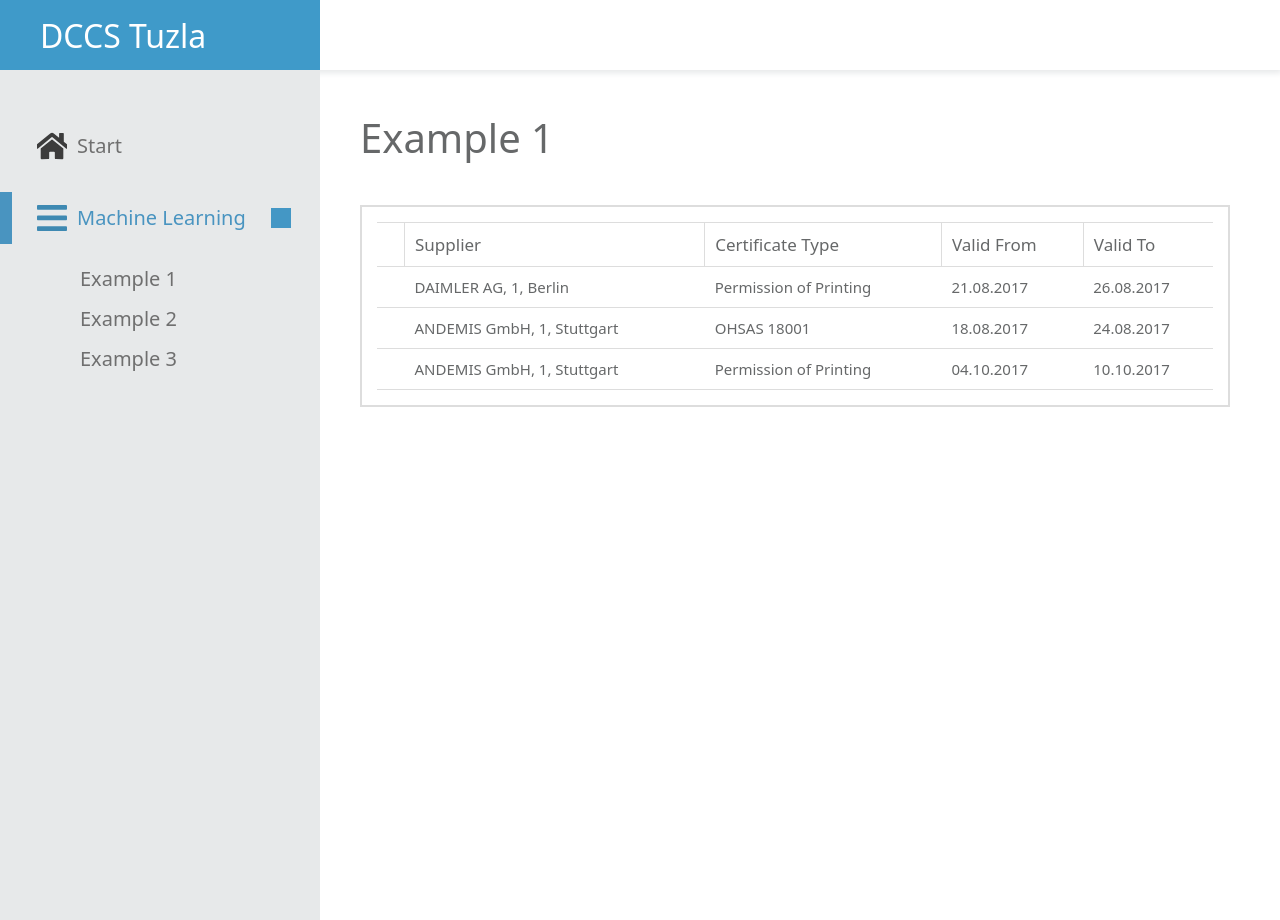
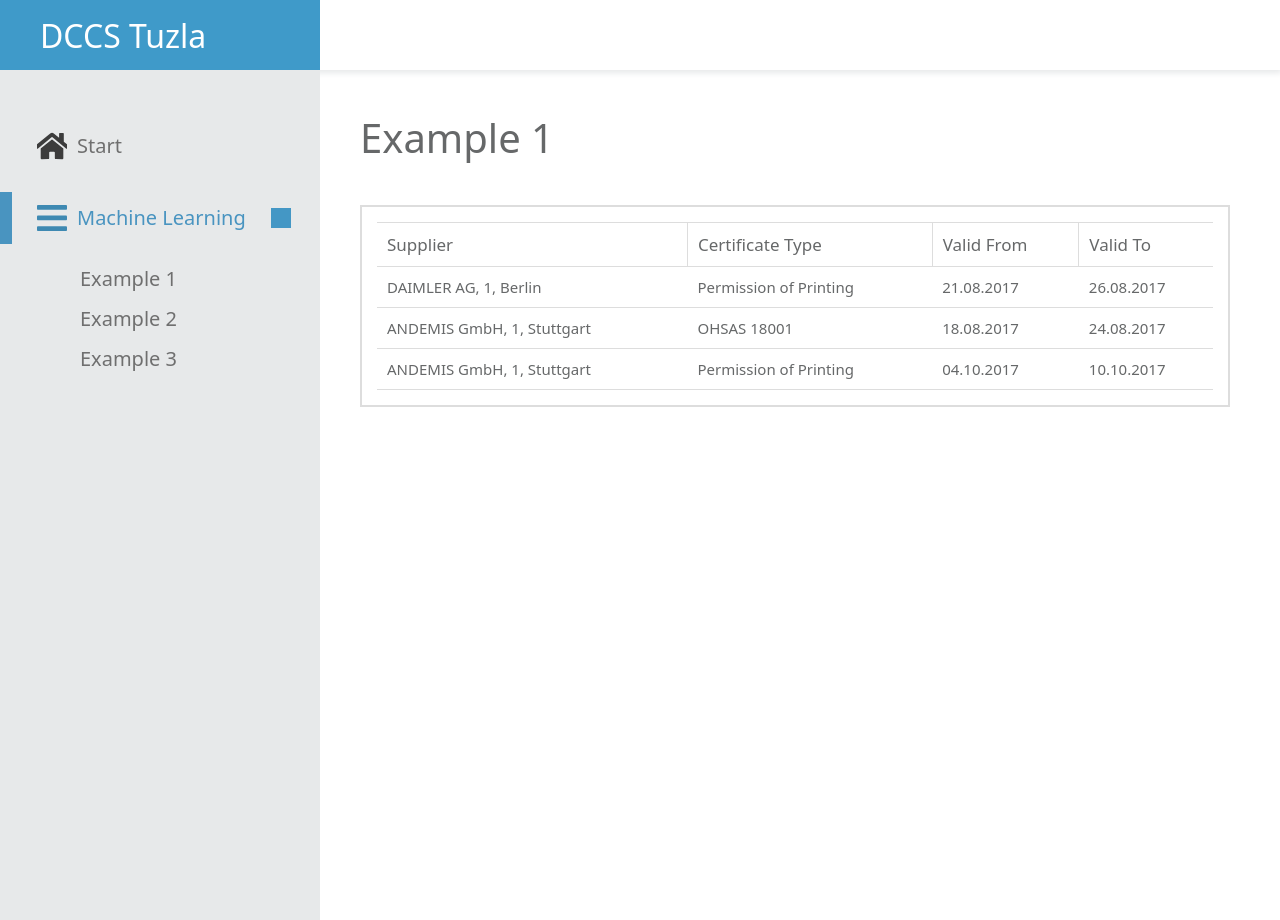
Before and after one commit to fabmukunzi/certificate-manager---Fabrice, a React app: page /example in a window 1280 px wide. Built offline with nearby package versions, Linux system fonts and the light colour scheme; grey boxes are pictures that could not be loaded.

Commit message:
Task2 KAN-47: enahance reusable table

```diff
--- a/src/components/example/index.tsx
+++ b/src/components/example/index.tsx
@@ -1,19 +1,30 @@
+import React from 'react';
 import { certificates } from '@/utils/data/certificates';
 import TableComponent from '../shared/table/Table';
+import { ICertificateColumns } from '@/utils/types/certificate';
 
-const Certificates = () => {
-  const columns = [
+interface Column {
+  header: string;
+  accessor: keyof ICertificateColumns;
+}
+
+const CertificatesTable: React.FC = () => {
+  const columns: Column[] = [
     { header: 'Supplier', accessor: 'supplier' },
     { header: 'Certificate Type', accessor: 'certificateType' },
     { header: 'Valid From', accessor: 'validFrom' },
     { header: 'Valid To', accessor: 'validTo' },
   ];
 
+  if (!certificates || certificates.length === 0) {
+    return <p>No certificates available.</p>;
+  }
+
   return (
-    <div>
+    <section aria-label="Certificates Table">
       <TableComponent columns={columns} data={certificates} />
-    </div>
+    </section>
   );
 };
 
-export default Certificates;
+export default CertificatesTable;
--- a/src/components/shared/table/Table.tsx
+++ b/src/components/shared/table/Table.tsx
@@ -1,45 +1,56 @@
 import React from 'react';
 import './table.css';
 
-interface Column {
+export interface Column<T> {
   header: string;
-  accessor: string;
+  accessor: keyof T;
+  render?: (value: T[keyof T]) => React.ReactNode;
 }
 
-interface TableProps {
-  columns: Column[];
-  data: { [key: string]: string }[];
+interface TableProps<T> {
+  columns: Column<T>[];
+  data: T[];
+  caption?: string;
 }
 
-const TableComponent: React.FC<TableProps> = ({ columns, data }) => {
+function TableComponent<T extends { id: number }>({
+  columns,
+  data,
+  caption,
+}: TableProps<T>): JSX.Element {
+  if (data.length === 0) {
+    return <p>No data available</p>;
+  }
+
   return (
-    <section className="table-container">
-      {data.length > 0 ? (
+    <div className="table-container">
       <table>
+        {caption && <caption>{caption}</caption>}
         <thead>
           <tr>
-              <th></th>
-              {columns.map((column, index) => (
-                <th key={index}>{column.header}</th>
+            {columns.map((column) => (
+              <th key={String(column.accessor)} scope="col">
+                {column.header}
+              </th>
             ))}
           </tr>
         </thead>
         <tbody>
-            {data.map((row, rowIndex) => (
-              <tr key={rowIndex}>
-                <td></td>
-                {columns.map((column, colIndex) => (
-                  <td key={colIndex}>{row[column.accessor]}</td>
+          {data.map((row) => (
+            <tr key={row.id}>
+              {columns.map((column) => (
+                <td key={`${row.id}-${String(column.accessor)}`}>
+                  {column.render
+                    ? column.render(row[column.accessor])
+                    : String(row[column.accessor])}
+                </td>
               ))}
             </tr>
           ))}
         </tbody>
       </table>
-      ) : (
-        <p>No data yet</p>
-      )}
-    </section>
+    </div>
   );
-};
+}
 
 export default TableComponent;
--- a/src/pages/Example.tsx
+++ b/src/pages/Example.tsx
@@ -1,4 +1,4 @@
-import Certificates from '@/components/example';
+import CertificatesTable from '@/components/example';
 import { FC } from 'react';
 
 const Example: FC = () => {
@@ -6,7 +6,7 @@
     <section className="example-container">
       <div className="example-content" aria-label="Example1 content">
         <p>Example 1</p>
-        <Certificates />
+        <CertificatesTable />
       </div>
     </section>
   );
--- a/src/utils/data/certificates.ts
+++ b/src/utils/data/certificates.ts
@@ -1,17 +1,20 @@
 export const certificates = [
   {
+    id: 1,
     supplier: 'DAIMLER AG, 1, Berlin',
     certificateType: 'Permission of Printing',
     validFrom: '21.08.2017',
     validTo: '26.08.2017',
   },
   {
+    id: 2,
     supplier: 'ANDEMIS GmbH, 1, Stuttgart',
     certificateType: 'OHSAS 18001',
     validFrom: '18.08.2017',
     validTo: '24.08.2017',
   },
   {
+    id: 3,
     supplier: 'ANDEMIS GmbH, 1, Stuttgart',
     certificateType: 'Permission of Printing',
     validFrom: '04.10.2017',
--- /dev/null
+++ b/src/utils/types/certificate.ts
@@ -0,0 +1,14 @@
+export type ICertificate = {
+  supplier: FormDataEntryValue | null;
+  certificateType: FormDataEntryValue | null;
+  validFrom: FormDataEntryValue | null;
+  validTo: FormDataEntryValue | null;
+  pdfUrl: string | null;
+};
+export type ICertificateColumns = {
+  id: number;
+  supplier: FormDataEntryValue | null;
+  certificateType: FormDataEntryValue | null;
+  validFrom: FormDataEntryValue | null;
+  validTo: FormDataEntryValue | null;
+};
```
Lines whose indentation alone changed are shown as unchanged.
